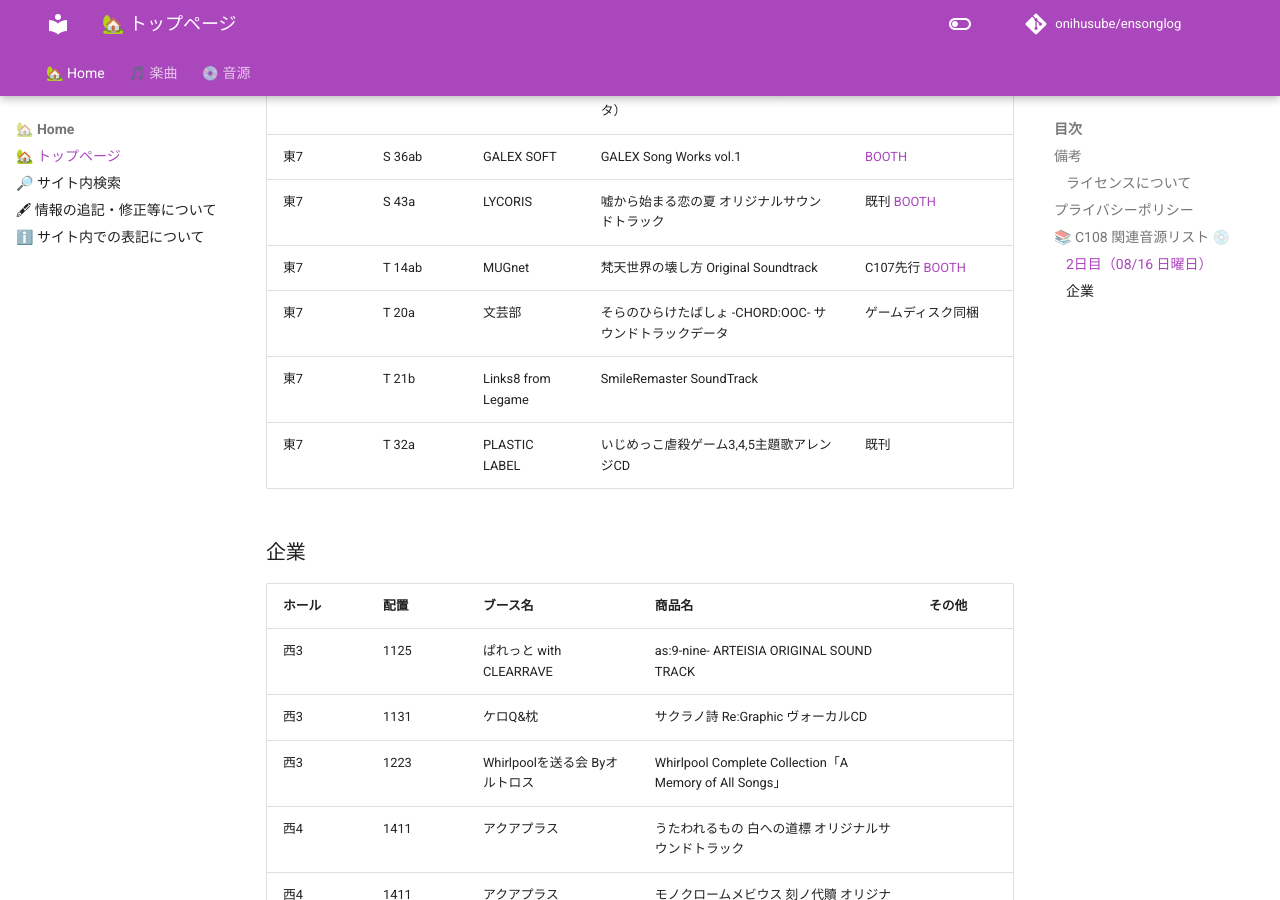
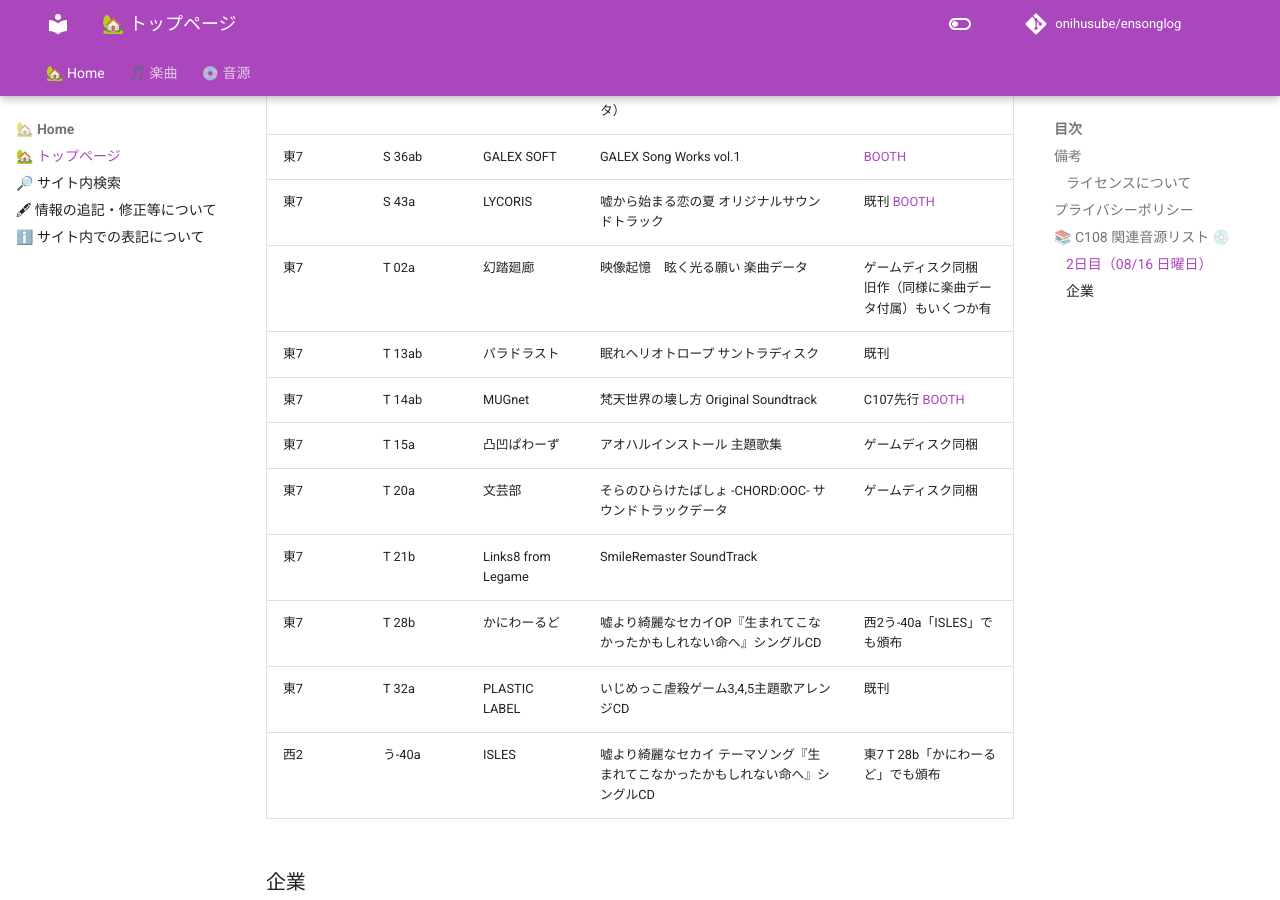
Before and after one commit to onihusube/ensonglog, an MkDocs documentation site: the page built from docs/index.md, in a window 1280 px wide and 900 px high, scrolled down 1563 px. Built offline with MkDocs 1.6.1 and Material for MkDocs 9.7.7, drawn with Linux system fonts in a browser that asks for light colours; comment, search, counter and statistics services are not loaded.

Commit message:
C108 2日目チェック

```diff
--- a/docs/index.md
+++ b/docs/index.md
@@ -40,10 +40,15 @@
 | 東7 | S 34a | ひまわり組 | CRACK LACK GOODLUCK AFTER STORY オリジナルサウンドトラック（WAVデータ） | ゲームディスク同梱 サントラ単体販売予定 |
 | 東7 | S 36ab | GALEX SOFT | GALEX Song Works vol.1 | [BOOTH](https://galexsoft.booth.pm/items/8668782) |
 | 東7 | S 43a | LYCORIS | 嘘から始まる恋の夏 オリジナルサウンドトラック | 既刊 [BOOTH](https://booth.pm/ja/items/5210748) |
+| 東7 | T 02a | 幻踏廻廊 | 映像起憶　眩く光る願い 楽曲データ | ゲームディスク同梱 </br> 旧作（同様に楽曲データ付属）もいくつか有 |
+| 東7 | T 13ab | パラドラスト | 眠れヘリオトロープ サントラディスク | 既刊 |
 | 東7 | T 14ab | MUGnet | 梵天世界の壊し方 Original Soundtrack | C107先行 [BOOTH](https://mugnet.booth.pm/items/7823321) |
+| 東7 | T 15a | 凸凹ぱわーず | アオハルインストール 主題歌集 | ゲームディスク同梱 |
 | 東7 | T 20a | 文芸部 | そらのひらけたばしょ -CHORD:OOC- サウンドトラックデータ | ゲームディスク同梱 |
 | 東7 | T 21b | Links8 from Legame | SmileRemaster SoundTrack |  |
+| 東7 | T 28b | かにわーるど | 嘘より綺麗なセカイOP『生まれてこなかったかもしれない命へ』シングルCD | 西2う-40a「ISLES」でも頒布 |
 | 東7 | T 32a | PLASTIC LABEL | いじめっこ虐殺ゲーム3,4,5主題歌アレンジCD | 既刊 |
+| 西2 | う-40a | ISLES | 嘘より綺麗なセカイ テーマソング『生まれてこなかったかもしれない命へ』シングルCD | 東7 T 28b「かにわーるど」でも頒布 |
 
 ### 企業
 
```
Also changed, not shown: docs/2026/楽曲.md (+2 -1 lines).
